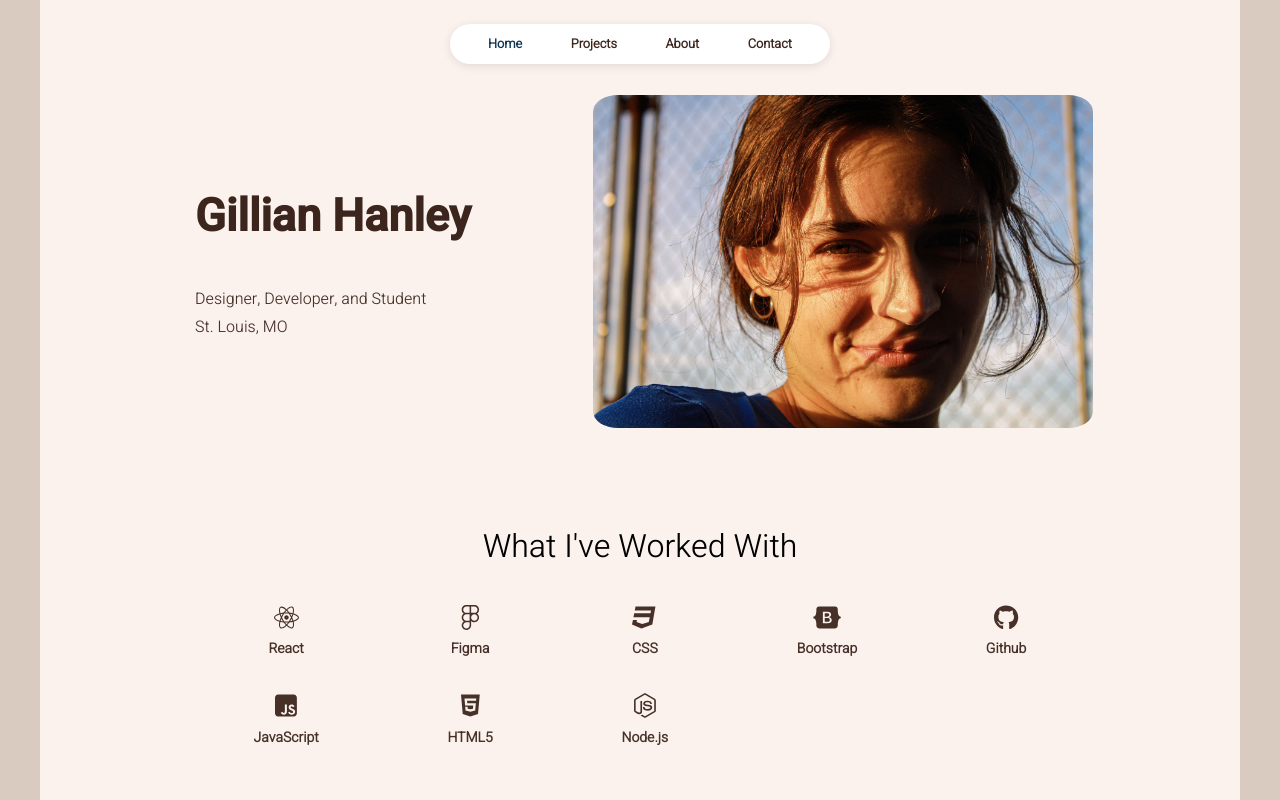
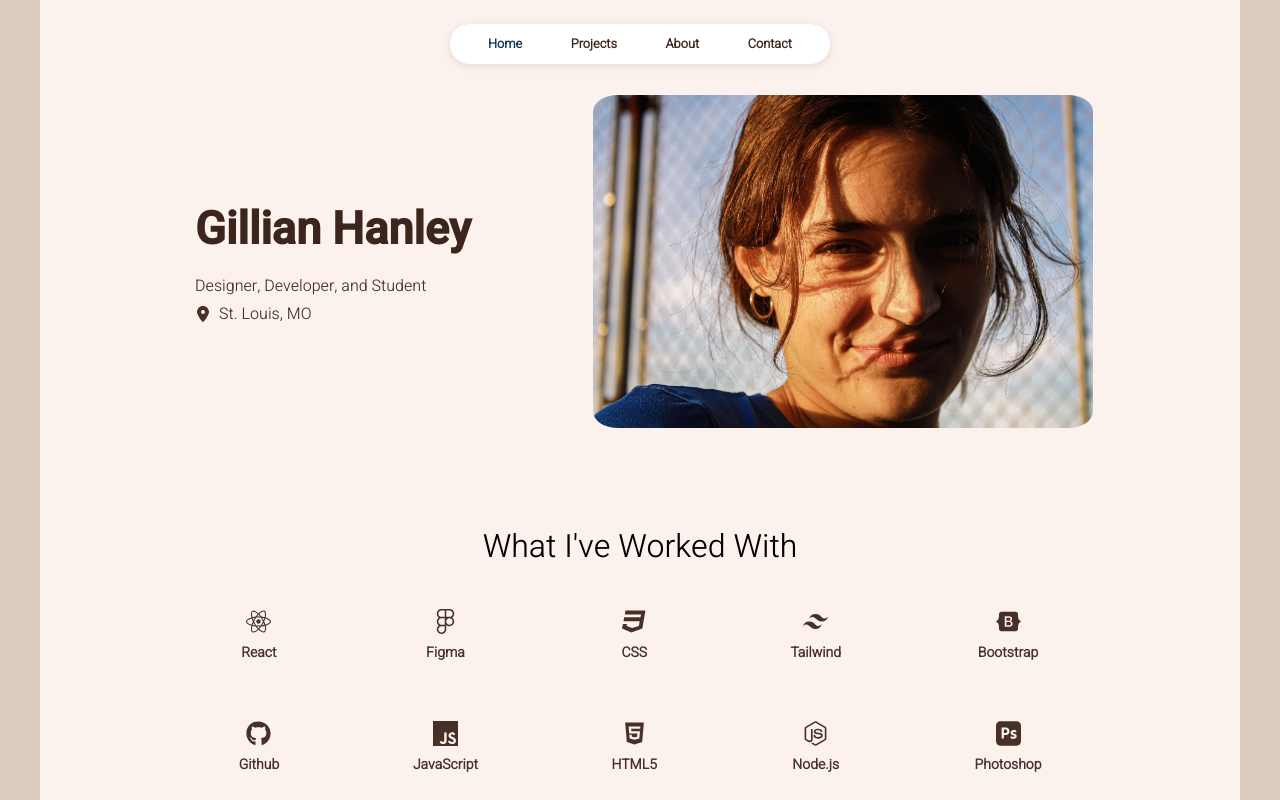
Before and after one commit to ghanley04/Portfolio, a React (Create React App) app: page / in a window 1280 px wide. Shown: the top 800 px of the page. Built offline with nearby package versions, Linux system fonts and the light colour scheme.

Commit message:
updating icons

```diff
--- a/package.json
+++ b/package.json
@@ -21,6 +21,7 @@
 		"react-dom": "^18.2.0",
 		"react-ga4": "^2.1.0",
 		"react-helmet": "^6.1.0",
+		"react-icons": "^5.3.0",
 		"react-router-dom": "^6.11.1",
 		"react-scripts": "5.0.1",
 		"styled-components": "^5.3.10",
--- a/src/components/experience/experience.jsx
+++ b/src/components/experience/experience.jsx
@@ -1,18 +1,8 @@
 import React from "react";
 import { FontAwesomeIcon } from "@fortawesome/react-fontawesome";
+import { SiAdobephotoshop, SiJavascript, SiTailwindcss  } from "react-icons/si";
+import { FaFigma, FaReact, FaCss3, FaHtml5, FaNodeJs, FaGithub, FaBootstrap } from "react-icons/fa6";
 import { faEnvelope } from "@fortawesome/free-solid-svg-icons";
-import {
-	faHtml5,
-	faGithub,
-	faCss3,
-	faBootstrap,
-    faReact,
-    faFigma,
-	faNodeJs,
-	faJsSquare,
-	faAdobe,
-	faAdobePhotoshop,
-} from "@fortawesome/free-brands-svg-icons";
 
 // import INFO from "../../../data/user";
 
@@ -21,15 +11,13 @@ import "./styles/experience.css";
 const Experience = () => {
 	return (
 		<>
-		<div class = "h1 header">What I've Worked With</div>
+			<div class="h1 header">What I've Worked With</div>
 			<div className="icons">
 
 				<div className="item">
 					<a href="#" target="_blank" rel="noreferrer">
 						<div className="experience-icon">
-						<FontAwesomeIcon
-							icon={faReact}
-						/>
+							<FaReact />
 						</div>
 						<div className="experience-text">React</div>
 					</a>
@@ -38,9 +26,7 @@ const Experience = () => {
 				<div className="item">
 					<a href="#" target="_blank" rel="noreferrer">
 						<div className="experience-icon">
-						<FontAwesomeIcon
-							icon={faFigma}
-						/>
+							<FaFigma />
 						</div>
 						<div className="experience-text">Figma</div>
 					</a>
@@ -49,9 +35,7 @@ const Experience = () => {
 				<div className="item">
 					<a href="#" target="_blank" rel="noreferrer">
 						<div className="experience-icon">
-						<FontAwesomeIcon
-							icon={faCss3}
-						/>
+							<FaCss3 />
 						</div>
 						<div className="experience-text">CSS</div>
 					</a>
@@ -60,9 +44,16 @@ const Experience = () => {
 				<div className="item">
 					<a href="#" target="_blank" rel="noreferrer">
 						<div className="experience-icon">
-						<FontAwesomeIcon
-							icon={faBootstrap}
-						/>
+							<SiTailwindcss />
+						</div>
+						<div className="experience-text">Tailwind</div>
+					</a>
+				</div>
+
+				<div className="item">
+					<a href="#" target="_blank" rel="noreferrer">
+						<div className="experience-icon">
+							<FaBootstrap />
 						</div>
 						<div className="experience-text">Bootstrap</div>
 					</a>
@@ -71,9 +62,7 @@ const Experience = () => {
 				<div className="item">
 					<a href="#" target="_blank" rel="noreferrer">
 						<div className="experience-icon">
-						<FontAwesomeIcon
-							icon={faGithub}
-						/>
+							<FaGithub />
 						</div>
 						<div className="experience-text">Github</div>
 					</a>
@@ -82,9 +71,7 @@ const Experience = () => {
 				<div className="item">
 					<a href="#" target="_blank" rel="noreferrer">
 						<div className="experience-icon">
-						<FontAwesomeIcon
-							icon={faJsSquare}
-						/>
+							<SiJavascript />
 						</div>
 						<div className="experience-text">JavaScript</div>
 					</a>
@@ -93,9 +80,7 @@ const Experience = () => {
 				<div className="item">
 					<a href="#" target="_blank" rel="noreferrer">
 						<div className="experience-icon">
-						<FontAwesomeIcon
-							icon={faHtml5}
-						/>
+							<FaHtml5 />
 						</div>
 						<div className="experience-text">HTML5</div>
 					</a>
@@ -104,11 +89,18 @@ const Experience = () => {
 				<div className="item">
 					<a href="#" target="_blank" rel="noreferrer">
 						<div className="experience-icon">
-						<FontAwesomeIcon
-							icon={faNodeJs}
-						/>
+							<FaNodeJs />
 						</div>
 						<div className="experience-text">Node.js</div>
+					</a>
+				</div>
+
+				<div className="item">
+					<a href="#" target="_blank" rel="noreferrer">
+						<div className="experience-icon">
+							<SiAdobephotoshop />
+						</div>
+						<div className="experience-text">Photoshop</div>
 					</a>
 				</div>
 
--- a/src/components/experience/styles/experience.css
+++ b/src/components/experience/styles/experience.css
@@ -12,11 +12,12 @@
 
 .experience-icon{
 	transition: color 0.2s ease-in-out;
-}
-
-.experience-icon {
 	font-size: 25px;
 	color: var(--secondary-color);
+	padding: 8px;
+	display: flex;
+	justify-content: center;
+
 }
 
 .experience-icon:hover{
@@ -43,6 +44,8 @@
 }
 
 .icons{
+	display: flex;
+	gap: 20px;
 	display: grid;
 	grid-template-columns: auto auto auto auto auto;
 	/* flex-wrap: wrap; */
@@ -50,9 +53,10 @@
 	text-align: center;
 }
 
-@media (max-width: 1024px){
+@media (max-width: 950px){
 	.icons{
 		grid-template-columns: auto auto auto auto;
+		gap: 15px;
 		/* flex-wrap: wrap; */
 	}
 }
@@ -60,6 +64,7 @@
 @media (max-width:650px){
 	.icons{
 		grid-template-columns: auto auto auto;
+		gap: 10px;
 		/* flex-wrap: wrap; */
 	}
 }
--- a/src/pages/homepage.jsx
+++ b/src/pages/homepage.jsx
@@ -1,21 +1,7 @@
-import React, { useState, useEffect} from "react";
+import React, { useState, useEffect } from "react";
 import { Helmet } from "react-helmet";
 import { Link } from 'react-router-dom';
-//dont need????
-// import { faMailBulk } from "@fortawesome/free-solid-svg-icons";
-// import { FontAwesomeIcon } from "@fortawesome/react-fontawesome";
-// import {
-// 	faTwitter,
-// 	faGithub,
-// 	faStackOverflow,
-// 	faInstagram,
-// } from "@fortawesome/free-brands-svg-icons";
-
-
-import {
-	falocation,
-} from "@fortawesome/free-brands-svg-icons"; //location icon for stl??
-
+import { FaLocationDot } from "react-icons/fa6";
 
 import Logo from "../components/common/logo";
 import Footer from "../components/common/footer";
@@ -29,13 +15,6 @@ import INFO from "../data/user";
 import SEO from "../data/seo";
 
 import "./styles/homepage.css";
-
-// const AboutRef = useRef(null);
-// const ContactRef = useRef(null);
-// const ProjectRef = useRef(null);
-// const ExperienceRef = useRef(null);
-
-
 
 const Homepage = () => {
 	const [stayLogo, setStayLogo] = useState(false);
@@ -94,7 +73,7 @@ const Homepage = () => {
 			</Helmet>
 
 			<div className="page-content">
-				 <NavBar active="home" />
+				<NavBar active="home" />
 				<div className="content-wrapper">
 					<div className="homepage-logo-container">
 						{/* <div style={logoStyle}>
@@ -109,9 +88,13 @@ const Homepage = () => {
 									{INFO.homepage.title}
 								</div>
 								<div className="subtitle homepage-subtitle">
-									{INFO.homepage.description}
-									<br></br>
-									{INFO.homepage.location}
+									<div className="inline-loc">
+										{INFO.homepage.description}
+									</div>
+									<div className="inline-loc">
+										<FaLocationDot className="mr-2" />
+										{INFO.homepage.location}
+									</div>
 								</div>
 							</div>
 
@@ -190,11 +173,11 @@ const Homepage = () => {
 						</div>
 
 						<div className="container homepage-aboutme" id="home-about">
-							<AboutMe/>
+							<AboutMe />
 						</div>
 
 						<div className="container homepage-contact" id="home-contact">
-							<Contact/>
+							<Contact />
 						</div>
 
 						<div className="page-footer">
--- a/src/pages/styles/homepage.css
+++ b/src/pages/styles/homepage.css
@@ -20,7 +20,6 @@
 .homepage-first-area-left-side {
 	display: flex;
 	flex-direction: column;
-	align-items: flex-start;
 }
 
 .homepage-title {
@@ -29,6 +28,8 @@
 
 .homepage-subtitle {
 	width: 85% !important;
+	margin: 0px !important;
+	padding: 15px, 0px !important;
 }
 
 .homepage-first-area-right-side {
@@ -103,6 +104,11 @@
 	padding-bottom: 0px;
 }
 
+.inline-loc{
+	display: flex;
+	align-items: center;
+}
+
 @media (max-width: 1024px) {
 	.homepage-first-area {
 		flex-direction: column;
@@ -112,10 +118,12 @@
 		display: flex;
 		flex-direction: column;
 		/* Changed: set direction to column */
-		align-items: flex-start;
 		width: 100%;
 		text-align: center;
+		justify-content: center;
 		order: 2;
+
+
 	}
 
 	.homepage-title {
@@ -128,6 +136,11 @@
 		order: 3;
 		padding: 0px;
 		margin: 0px;
+
+		display: flex;
+		justify-content: center;
+		flex-direction: column;
+		align-items: center;
 	}
 
 	.homepage-first-area-right-side {
@@ -168,4 +181,5 @@
 		padding-top: 30px;
 		padding-bottom: 0px;
 	}
+
 }
```
Also changed, not shown: public/photoshop.png (added), 1 other file (tests, documents, lock files or other folders). Lines whose indentation alone changed are shown as unchanged.
